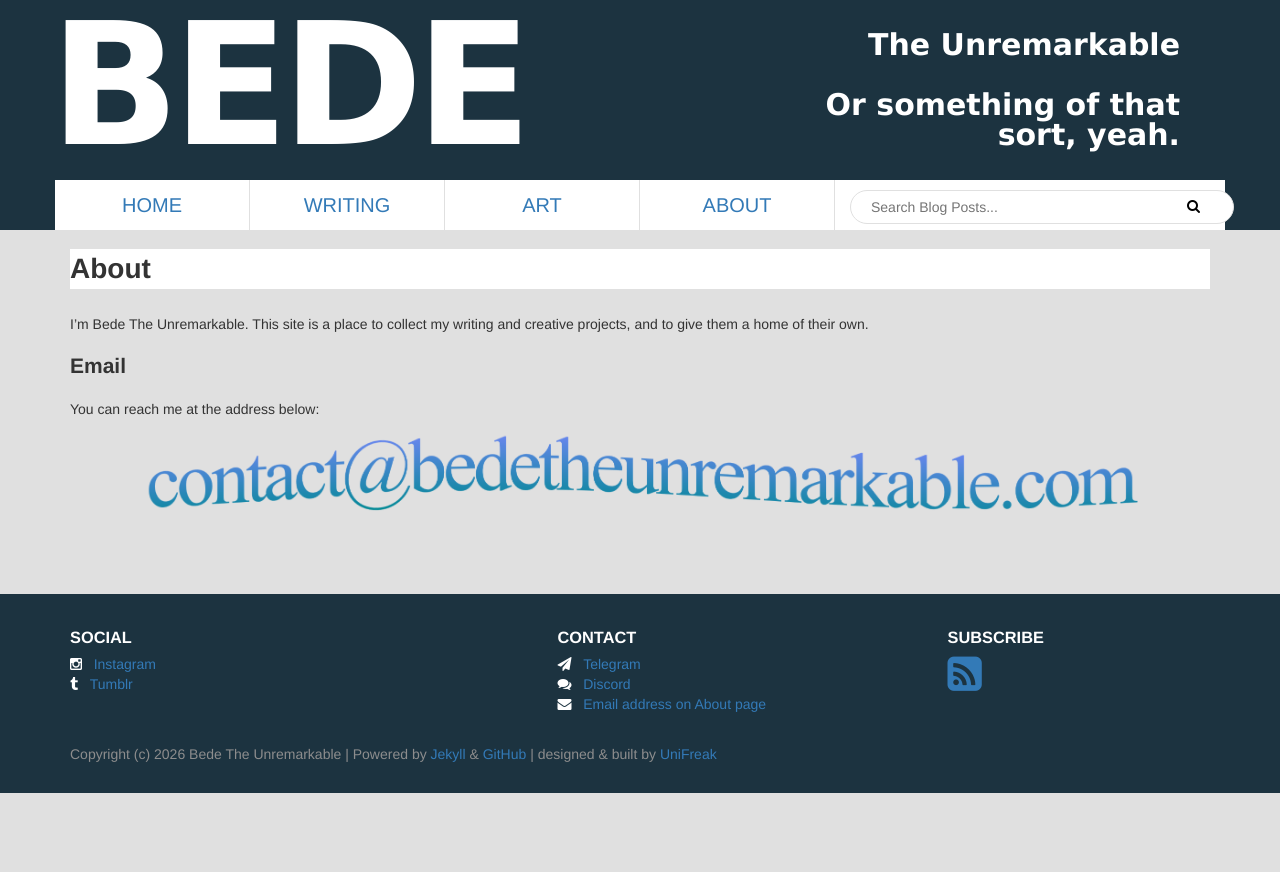
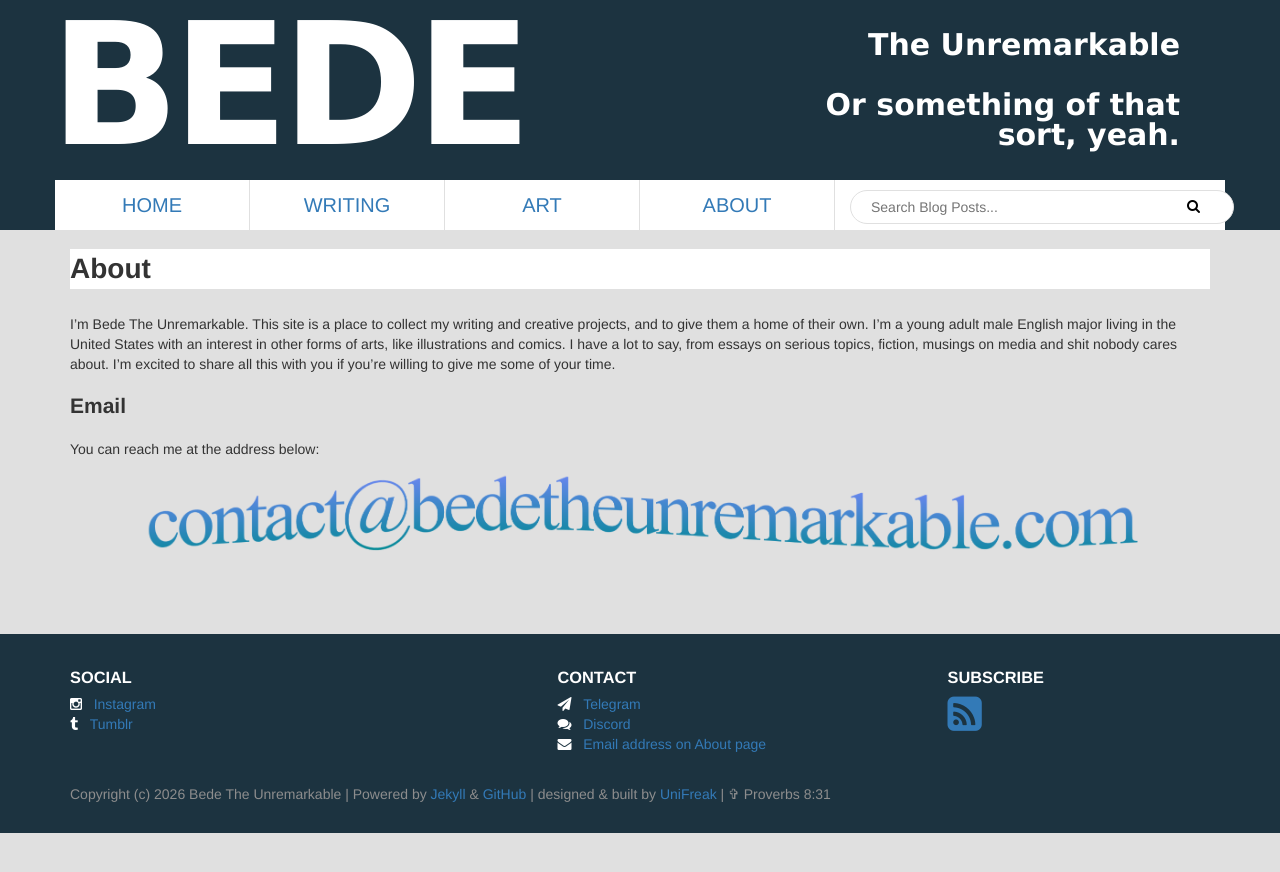
Before and after one commit to BedeTheUnremarkable/bedetheunremarkable.github.io, a Jekyll site: the page built from about.md, in a window 1280 px wide. Shown: the top 872 px of the page. Built offline with Jekyll 4.4.1, drawn with Linux system fonts in a browser that asks for light colours.

Commit message:
changed some flavor text

```diff
--- a/_includes/footer.html
+++ b/_includes/footer.html
@@ -43,7 +43,7 @@
         </div>
 
         <p id="legal">
-            Copyright (c) {{ 'now' | date: "%Y" }} {{ my.display_name }} | Powered by <a href="https://jekyllrb.com">Jekyll</a> &amp; <a href="https://github.com">GitHub</a> | designed &amp; built by <a href="https://unifreak.github.io">UniFreak</a>
+            Copyright (c) {{ 'now' | date: "%Y" }} {{ my.display_name }} | Powered by <a href="https://jekyllrb.com">Jekyll</a> &amp; <a href="https://github.com">GitHub</a> | designed &amp; built by <a href="https://unifreak.github.io">UniFreak</a> | ✞ Proverbs 8:31
         </p>
     </div>
 </footer>
--- a/about.md
+++ b/about.md
@@ -5,7 +5,7 @@
 ---
 # About
 
-I'm Bede The Unremarkable. This site is a place to collect my writing and creative projects, and to give them a home of their own.
+I'm Bede The Unremarkable. This site is a place to collect my writing and creative projects, and to give them a home of their own. I'm a young adult male English major living in the United States with an interest in other forms of arts, like illustrations and comics. I have a lot to say, from essays on serious topics, fiction, musings on media and shit nobody cares about. I'm excited to share all this with you if you're willing to give me some of your time.
 
 <h2 id="email">Email</h2>
 <p>You can reach me at the address below:</p>
```
